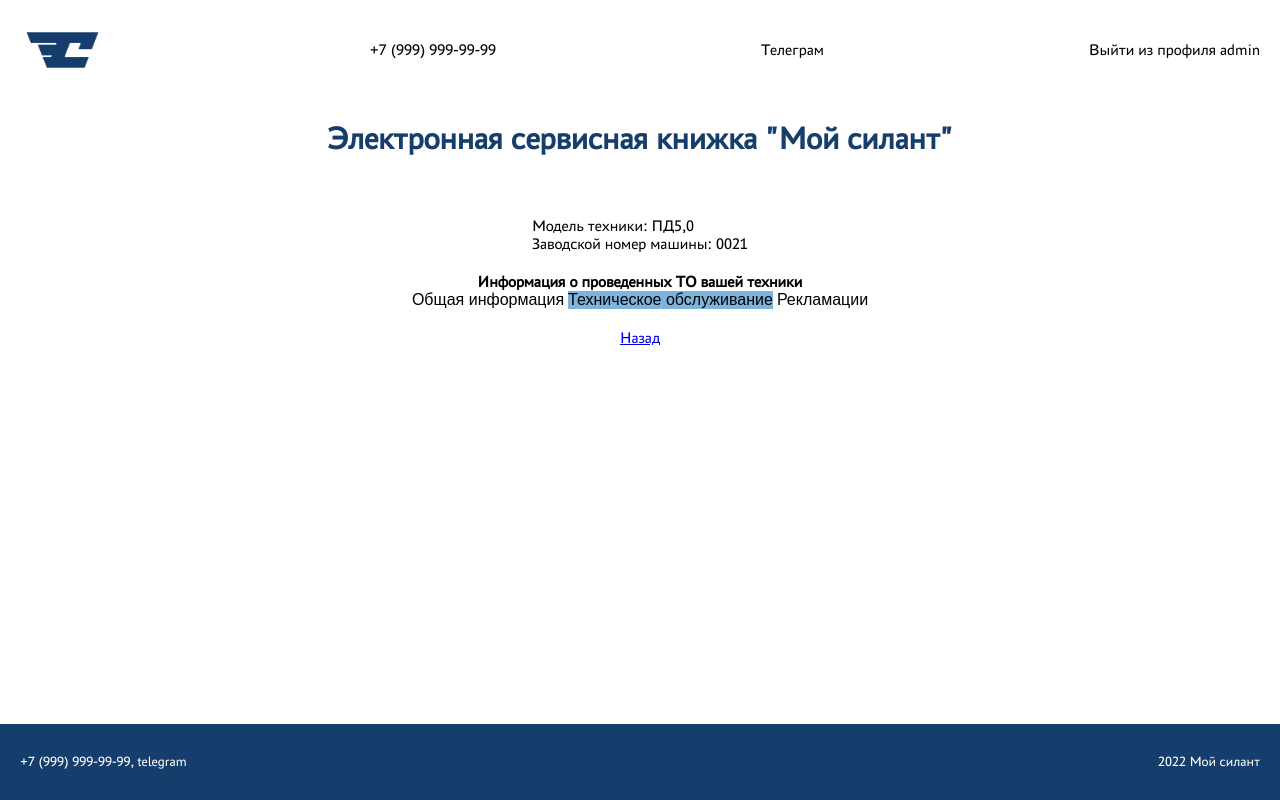
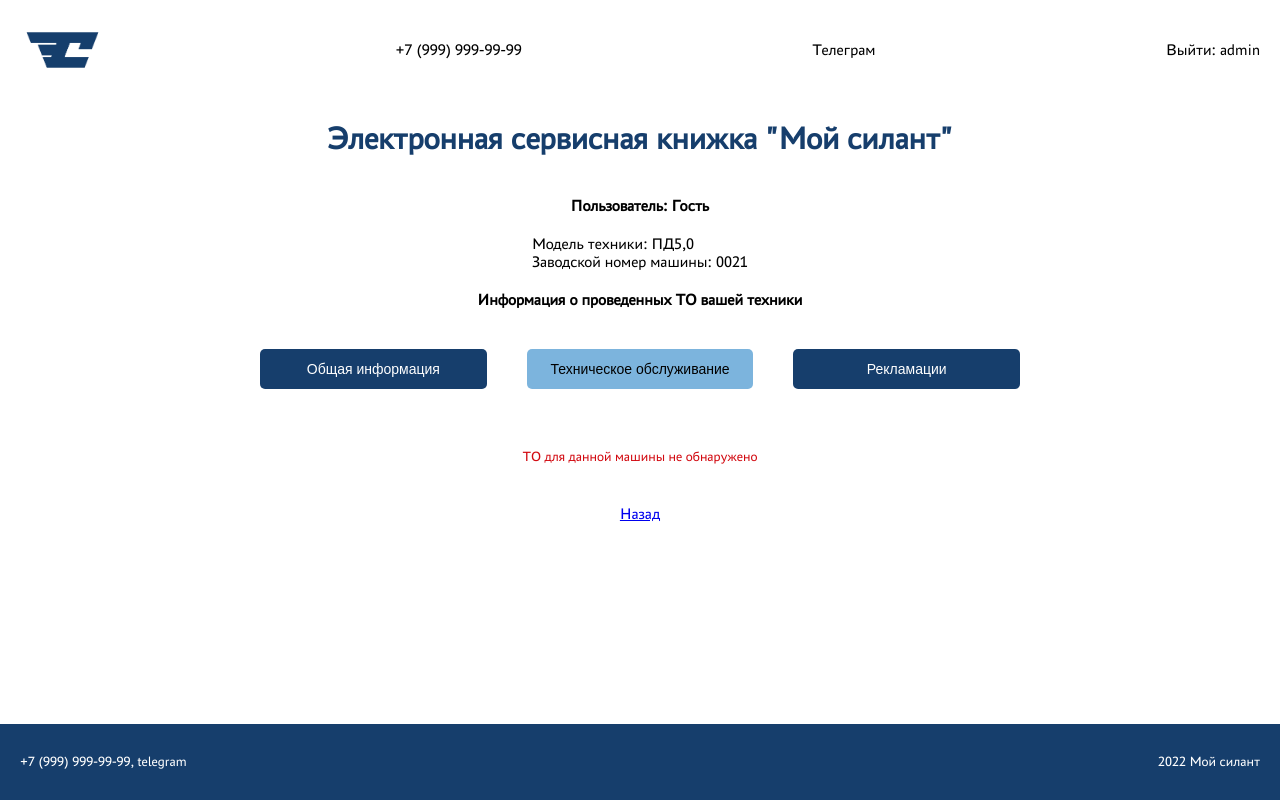
Before and after one commit to FirstEncounter3/SILANT, a Django app: page /machines/2/ in a window 1280 px wide. Run offline with Django 5.2, Linux system fonts and the light colour scheme; a user stored in the database is signed in; data comes from the database, SQL or seed files in the repository.

Commit message:
add some fixes layout and styles

```diff
--- a/silant_web/templates/base.html
+++ b/silant_web/templates/base.html
@@ -12,7 +12,7 @@
     {% load static %}
       <link href="{% static 'css/main.css' %}" rel="stylesheet" />
       <link href="{% static 'css/index/index.css' %}" rel="stylesheet" />
-      <link href="{% static 'css/machine_list/machine_list.css' %}" rel="stylesheet" />
+      <link href="{% static 'css/tabs/tabs.css' %}" rel="stylesheet" />
       <link href="{% static 'css/create_maintenance/create_maintenance.css' %}" rel="stylesheet" />
       <link href="{% static 'css/forms/forms.css' %}" rel="stylesheet" />
       <link href="{% static 'css/forms/filter_forms.css' %}" rel="stylesheet" />
@@ -25,7 +25,7 @@
             <span>+7 (999) 999-99-99</span>
             <span>Телеграм</span>
             {% if user.is_authenticated %}
-            <a href="{% url 'account_logout' %}">Выйти из профиля {{ user.username }}</a>
+            <a href="{% url 'account_logout' %}">Выйти: {{ user.username }}</a>
             {% else %}
             <a href="{% url 'account_login' %}">Авторизация</a>
             {% endif %}
@@ -33,6 +33,15 @@
     </nav>
     <h1 class="title">Электронная сервисная книжка "Мой силант"</h1>
     <section class="main-section">
+      <div class="user-info">
+        {% if client %}
+            <h1>Пользователь: {{ client }}</h1>
+        {% elif username %}
+            <h1>Менеджер: {{ username }}</h1>
+        {% else %}
+            <h1>Гость</h1>
+        {% endif %}
+      </div>
       {% block content %}{% endblock %}
     </section>
     <footer>
--- a/silant_web/templates/complaints_list.html
+++ b/silant_web/templates/complaints_list.html
@@ -44,7 +44,7 @@
     </div>
     {% else %}
     <div class="result-wrapper">
-        <span>Рекламаций нет в базе</span>
+        <span class="info-if-doesnt-exists">Рекламаций нет в базе</span>
     </div>
     {% endif %}
     {% if can_add_complaint %}
--- a/silant_web/templates/machine_detail.html
+++ b/silant_web/templates/machine_detail.html
@@ -36,12 +36,12 @@
                         {% endfor %}
                     </tbody>
                 </table>
-            {% endif %}
+                {% else %}
+                    <div class="result-wrapper">
+                        <span class="info-if-doesnt-exists">ТО для данной машины не обнаружено</span>
+                    </div>
+                {% endif %}
         </div>
-    </div>
-    {% else %}
-    <div class="result-wrapper">
-        <span>Данной машины нет в базе</span>
     </div>
     {% endif %}
     <a href="{% url 'machine_list' %}">Назад</a>
--- a/silant_web/templates/maintenance_create.html
+++ b/silant_web/templates/maintenance_create.html
@@ -12,7 +12,7 @@
     </form>
 </div>
 <div class="back">
-    <a href="{% url 'machine_list' %}">Отмена</a>
+    <a href="{% url 'maintenance_list' %}">Отмена</a>
 </div>
 
 {% endblock content %}
--- a/silant_web/templates/maintenance_list.html
+++ b/silant_web/templates/maintenance_list.html
@@ -36,7 +36,7 @@
     </div>
     {% else %}
     <div class="result-wrapper">
-        <span>Заказов ТО нет в базе</span>
+        <span class="info-if-doesnt-exists">Заказов ТО нет в базе</span>
     </div>
     {% endif %}
     {% if can_add_maintenance %}
```
